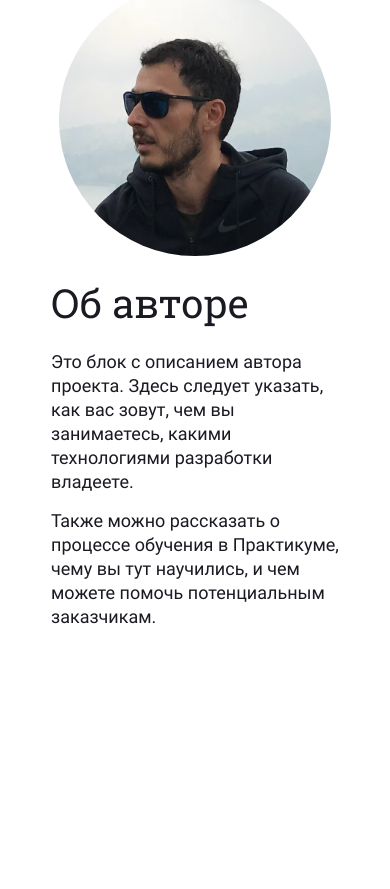
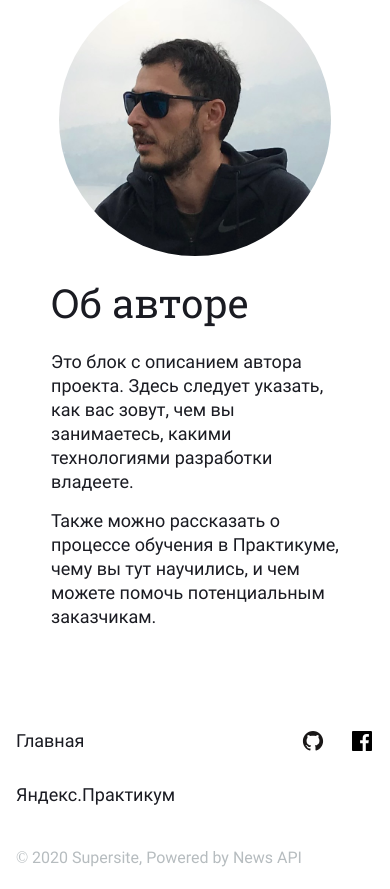
Before and after one commit to MaximStovba/news-explorer-frontend, a React (Create React App) app: page /saved-news in a window 390 px wide. Shown: the part 2133-3022 px from the top of the page. Before the commit the page ends 2842 px from the top, so only its background shows below. Built offline with nearby package versions, Linux system fonts and the light colour scheme.

Commit message:
резина Footer

```diff
--- a/src/components/Footer/Footer.css
+++ b/src/components/Footer/Footer.css
@@ -1,12 +1,25 @@
 .footer {
+  background-color: white;
+  width: 100%;
   /* боковые отступы */
-  padding: 0 104px;
-  /* сетка footer */
   display: grid;
-  grid-template-columns: repeat(2, 1fr);;
+  grid-template-columns: 1fr;
+  grid-template-rows: 1fr;
+  grid-template-areas:
+    "footer__container";
+}
+
+.footer__container {
+  grid-area: footer__container;
+  /* сетка footer__container */
+  display: grid;
+  grid-template-columns: 40px repeat(2, 1fr) 40px;
   grid-template-rows: 80px;
   grid-template-areas:
-  "footer__copyright footer__column-links";
+    ". footer__copyright footer__column-links .";
+  max-width: 1312px;
+  width: 100%;
+  justify-self: center;
   /* выравнивание содержимого по вертикале */
   align-items: center;
 }
@@ -30,15 +43,18 @@
   /* ul / li */
   margin-left: 0; /* Отступ слева в браузере IE и Opera */
   padding-left: 0; /* Отступ слева в браузере Firefox, Safari, Chrome */
-  list-style-type: none; /* Убираем маркеры */
   /* сетка footer__column-links */
   display: grid;
   grid-template-columns: repeat(4, min-content);
   grid-template-rows: 1fr;
   grid-template-areas:
-    "footer__link_name_main footer__link_name_yap footer__link_name_fb footer__link_name_gh";
+  "main yap fb gh";
   /* выравнивание сетки footer__column-links */
   justify-content: end;
+}
+
+.footer__column {
+  list-style-type: none; /* Убираем маркеры */
 }
 
 .footer__link:hover {
@@ -57,26 +73,76 @@
   text-decoration: none;
 }
 
+.footer__column_name_main {
+  grid-area: main;
+}
 .footer__link_name_main {
-  grid-area: footer__link_name_main;
   margin-right: 30px;
 }
 
+.footer__column_name_yap{
+  grid-area: yap;
+}
 .footer__link_name_yap {
-  grid-area: footer__link_name_yap;
   margin-right: 35px;
 }
 
+.footer__column_name_fb {
+  grid-area: fb;
+}
 .footer__link_name_fb {
-  grid-area: footer__link_name_fb;
   margin-right: 26px;
 }
 
+.footer__column_name_gh {
+  grid-area: gh;
+}
 .footer__link_name_gh {
-  grid-area: footer__link_name_gh;
+  margin: 0;
 }
 
 .footer__social-icon {
   width: 24px;
   height: 24px;
 }
+
+@media all and (max-width : 800px) { /* 768 */
+
+}
+
+@media all and (max-width : 750px) { /* 320 */
+  .footer__container {
+    max-width: 700px;
+    margin-top: 20px;
+    grid-template-columns: 16px 1fr 16px;
+    grid-template-rows: repeat(2, min-content);
+    grid-template-areas:
+      ". footer__column-links ."
+      ". footer__copyright .";
+  }
+  .footer__copyright {
+    margin-top: 40px;
+    margin-bottom: 20px;
+  }
+  .footer__column-links {
+    grid-template-columns: 1fr repeat(2, min-content);
+    grid-template-rows: repeat(2, min-content);
+    grid-template-areas:
+    "main gh fb"
+    "yap . .";
+    /* выравнивание сетки footer__column-links */
+    justify-content: space-between;
+  }
+  .footer__link_name_fb {
+    margin-right: 0;
+  }
+  .footer__link_name_main {
+    margin-right: 0;
+  }
+  .footer__column_name_yap{
+    margin-top: 30px;
+  }
+  .footer__link_name_gh {
+    margin-right: 25px;
+  }
+}
--- a/src/components/Footer/Footer.js
+++ b/src/components/Footer/Footer.js
@@ -8,13 +8,15 @@ import './Footer.css';
 function Footer() {
   return (
     <footer className="footer">
-      <p className="footer__copyright">&copy; 2020 Supersite, Powered by News API</p>
-      <ul className="footer__column-links">
-        <li><a className="footer__link footer__link_name_main footer__link_type_text" href="/">Главная</a></li>
-        <li><a className="footer__link footer__link_name_yap footer__link_type_text" href="/">Яндекс.Практикум</a></li>
-        <li><a className="footer__link footer__link_name_fb" href="/"><img className="footer__social-icon" src={fb} alt="GitHub"></img></a></li>
-        <li><a className="footer__link footer__link_name_gh" href="/"><img className="footer__social-icon" src={gh} alt="Facebook"></img></a></li>
-      </ul>
+      <div className="footer__container">
+        <p className="footer__copyright">&copy; 2020 Supersite, Powered by News API</p>
+        <ul className="footer__column-links">
+          <li className="footer__column footer__column_name_main"><a className="footer__link footer__link_name_main footer__link_type_text" href="/">Главная</a></li>
+          <li className="footer__column footer__column_name_yap"><a className="footer__link footer__link_name_yap footer__link_type_text" href="/">Яндекс.Практикум</a></li>
+          <li className="footer__column footer__column_name_fb"><a className="footer__link footer__link_name_fb" href="/"><img className="footer__social-icon" src={fb} alt="GitHub"></img></a></li>
+          <li className="footer__column footer__column_name_gh"><a className="footer__link footer__link_name_gh" href="/"><img className="footer__social-icon" src={gh} alt="Facebook"></img></a></li>
+        </ul>
+      </div>
     </footer>
   );
 }
--- a/src/components/Main/Main.js
+++ b/src/components/Main/Main.js
@@ -5,7 +5,7 @@ import Header from '../Header/Header';
 import SearchForm from '../SearchForm/SearchForm';
 import NewsCardList from '../NewsCardList/NewsCardList';
 import About from '../About/About';
-//import Footer from '../Footer/Footer';
+import Footer from '../Footer/Footer';
 //import Preloader from '../Preloader/Preloader';
 //import NotFound from '../NotFound/NotFound';
 import './Main.css';
@@ -19,12 +19,10 @@ function Main( {loggedIn, handleLogInClick} ) {
       <SearchForm />
       <NewsCardList loggedIn={loggedIn} isMain={isMain} />
       <About />
+      <Footer />
 {/*
-      <About />
       <Preloader />
       <NotFound />
-
-      <Footer />
 */}
     </div>
   );
```
